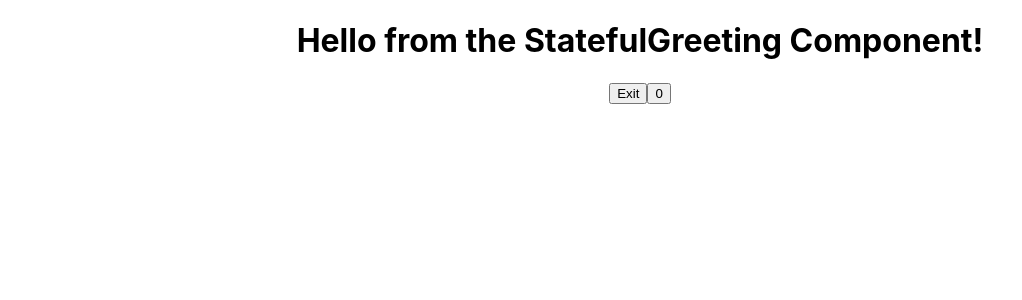
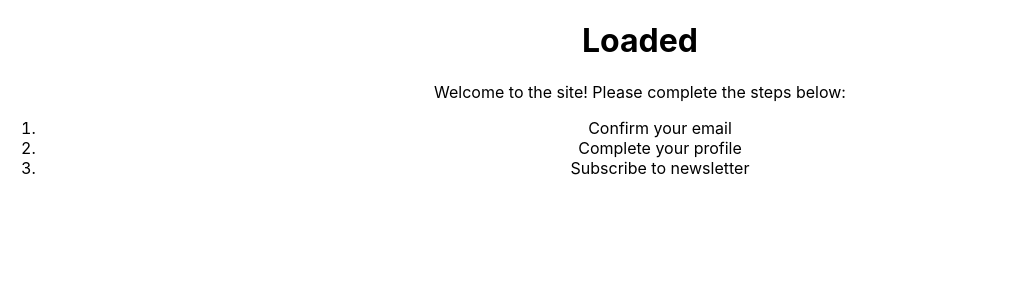
Before and after one commit to CarlG96/gitpod-react, a React (Create React App) app in the folder my-app/: page / in a window 1280 px wide. Shown: the top 300 px of the page, without its empty margins (0-1022 px from the left). Built offline with nearby package versions, Linux system fonts and the light colour scheme.

Commit message:
event handler stuff

```diff
--- a/my-app/src/App.js
+++ b/my-app/src/App.js
@@ -2,12 +2,24 @@ import logo from './logo.svg';
 import './App.css';
 import FunctionalGreetingWithProps from './components/FunctionalGreetingWithProps';
 import StatefulGreeting from './components/StatefulGreeting';
+import EventsFunctional from './components/EventsFunctional';
+import EventsClass from './components/EventsClass';
+import EventBinding from './components/EventBinding';
+import ConditionalRenderingClass from './components/ConditionalRenderingClass';
+import ConditionalRenderingFunctional from './components/ConditionalRenderingFunctional';
+import NestingComponents from './components/NestingComponents';
 
 function App() {
   return (
     <div className="App">
       {/* <FunctionalGreetingWithProps greeting="Nice to Meet You!" name="RoboKiller42" age="Infinity" /> */}
-      <StatefulGreeting name="RoboKiller42" age="Infinity" />
+      {/* <StatefulGreeting name="RoboKiller42" age="Infinity" /> */}
+      {/* <EventsFunctional /> */}
+      {/* <EventsClass /> */}
+      {/* <EventBinding /> */}
+      {/* <ConditionalRenderingFunctional connected={false}/> */}
+      {/* <ConditionalRenderingClass /> */}
+      <NestingComponents />
     </div>
   );
 }
--- /dev/null
+++ b/my-app/src/components/ConditionalRenderingClass.js
@@ -0,0 +1,31 @@
+import React, { Component } from 'react'
+
+export class ConditionalRenderingClass extends Component {
+    constructor(props) {
+      super(props)
+
+      this.state = {
+         isLoaded : false,
+         isLoggedIn : true
+      }
+    }
+  render() {
+    return (
+      <div>
+        <h1>{this.state.isLoaded ? "Loaded" : "Not loaded"}</h1>
+        {this.state.isLoggedIn ? (
+            <div>
+                <p>Welcome to the site! Please complete the steps below:</p>
+                <ol>
+                    <li>Confirm your email</li>
+                    <li>Complete your profile</li>
+                    <li>Subscribe to newsletter</li>
+                </ol>
+            </div>
+        ) : (<p>Please sign in</p>)}
+      </div>
+    )
+  }
+}
+
+export default ConditionalRenderingClass
--- /dev/null
+++ b/my-app/src/components/ConditionalRenderingFunctional.js
@@ -0,0 +1,11 @@
+import React from 'react'
+
+function ConditionalRenderingFunctional(props) {
+  return (
+    <div>
+        <h1>{props.connected ? "Connected" : "Not Connected"}</h1>
+    </div>
+  )
+}
+
+export default ConditionalRenderingFunctional
--- /dev/null
+++ b/my-app/src/components/EventBinding.js
@@ -0,0 +1,53 @@
+import React from "react";
+
+class EventBinding extends React.Component {
+    constructor(props) {
+        super(props);
+        this.state = {
+            introduction: "Hello",
+            buttonText: "Exit",
+            count: 0
+        };
+    }
+
+    increment() {
+
+        this.setState((prevState, prevProps) => {
+            console.log("Previous state:", prevState);
+            console.log("Previous props:", prevProps);
+            return {
+                count: prevState.count + 1
+            }
+        });
+    }
+
+    incrementFive() {
+        this.increment()
+        this.increment()
+        this.increment()
+        this.increment()
+        this.increment()
+    }
+
+    handleClick() {
+        this.setState((prevState, prevProps) => {
+            console.log("Previous state:", prevState);
+            console.log("Previous props:", prevProps);
+            return {
+                introduction: prevState.introduction === "Hello" ? "Goodbye" : "Hello",
+                buttonText: prevState.buttonText === "Exit" ? "Enter" : "Exit"
+            }
+        });
+    }
+
+    render() {
+        return (
+        <div>
+            <h1>{this.state.introduction} from the StatefulGreeting Component!</h1>
+            <button onClick={() => this.handleClick()}>{this.state.buttonText}</button>
+            <button onClick={() => this.incrementFive()}>{this.state.count}</button>
+        </div>);
+    }
+}
+
+export default EventBinding;
--- /dev/null
+++ b/my-app/src/components/EventsClass.js
@@ -0,0 +1,17 @@
+import React, { Component } from 'react'
+
+export class EventsClass extends Component {
+    clickHandler(){
+        console.log("Clicked the class button.");
+    }
+
+  render() {
+    return (
+      <div>
+        <button onClick={this.clickHandler}>click me - class component</button>
+      </div>
+    )
+  }
+}
+
+export default EventsClass
--- /dev/null
+++ b/my-app/src/components/EventsFunctional.js
@@ -0,0 +1,16 @@
+import React from 'react'
+
+function EventsFunctional() {
+
+    const clickHandler = () => {
+        console.log("Clicked the functional button.");
+    };
+
+  return (
+    <div>
+        <button onClick={clickHandler}>click me - functional component</button>
+    </div>
+  )
+}
+
+export default EventsFunctional
--- /dev/null
+++ b/my-app/src/components/NestingComponents.js
@@ -0,0 +1,24 @@
+import React, { Component } from 'react'
+import UserMessage from './UserMessage'
+import UserData from './UserData'
+
+export class NestingComponents extends Component {
+    constructor(props) {
+      super(props)
+
+      this.state = {
+         isLoaded : true,
+         isLoggedIn : true
+      }
+    }
+  render() {
+    return (
+      <div>
+        <UserData isLoaded={this.state.isLoaded}/>
+        <UserMessage isLoggedIn={this.state.isLoggedIn}/>
+      </div>
+    )
+  }
+}
+
+export default NestingComponents
--- /dev/null
+++ b/my-app/src/components/UserData.js
@@ -0,0 +1,11 @@
+import React from 'react'
+
+function UserData(props) {
+  return (
+    <div>
+        <h1>{props.isLoaded ? "Loaded" : "Not loaded"}</h1>
+    </div>
+  )
+}
+
+export default UserData
--- /dev/null
+++ b/my-app/src/components/UserMessage.js
@@ -0,0 +1,22 @@
+import React from 'react'
+
+function UserMessage(props) {
+  return (
+    <div>
+        {
+        props.isLoggedIn ? (
+            <div>
+                <p>Welcome to the site! Please complete the steps below:</p>
+                <ol>
+                    <li>Confirm your email</li>
+                    <li>Complete your profile</li>
+                    <li>Subscribe to newsletter</li>
+                </ol>
+            </div>
+        ) : (<p>Please sign in</p>)
+        }
+    </div>
+  )
+}
+
+export default UserMessage
```
Also changed, not shown: my-app/src/components/ES7Snippets.js (added, +51 -0 lines).
